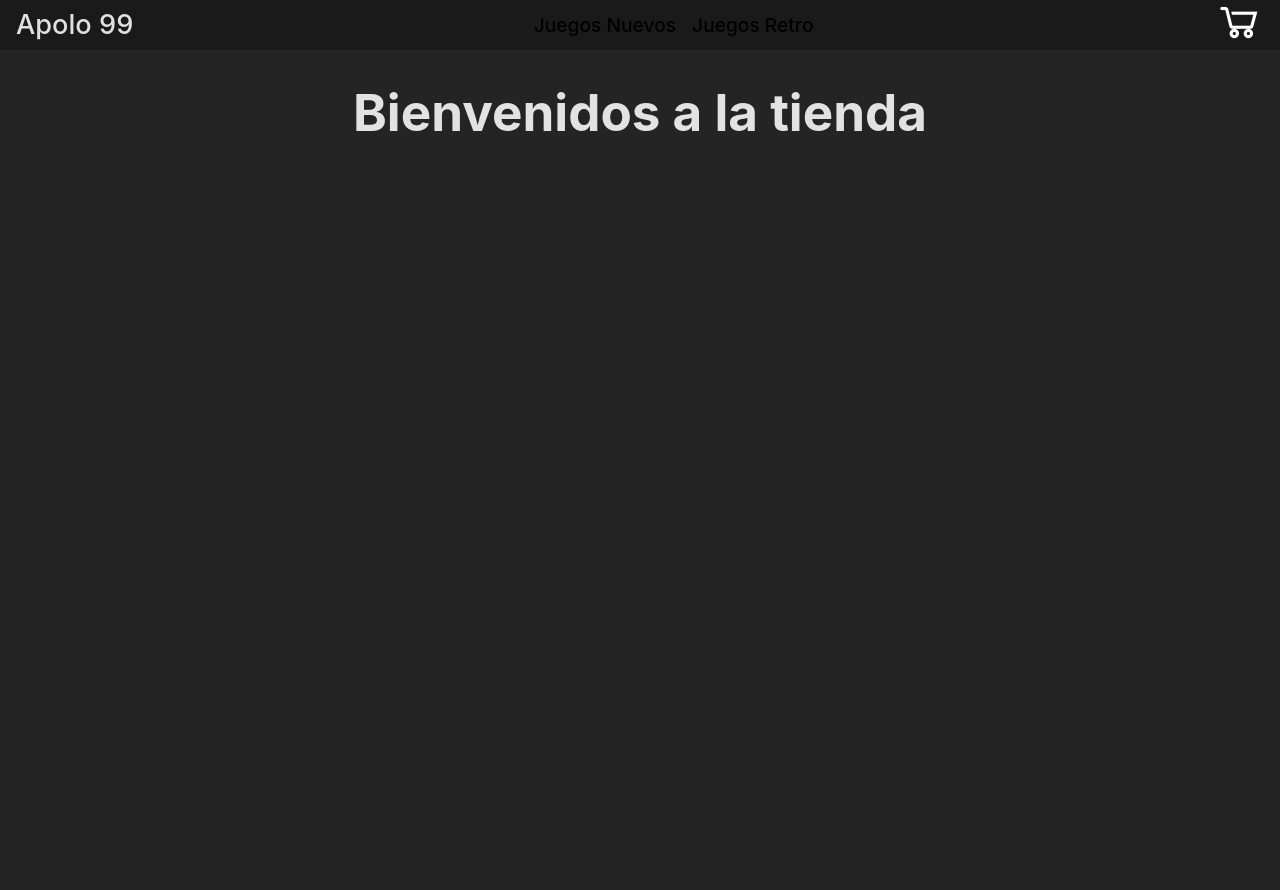
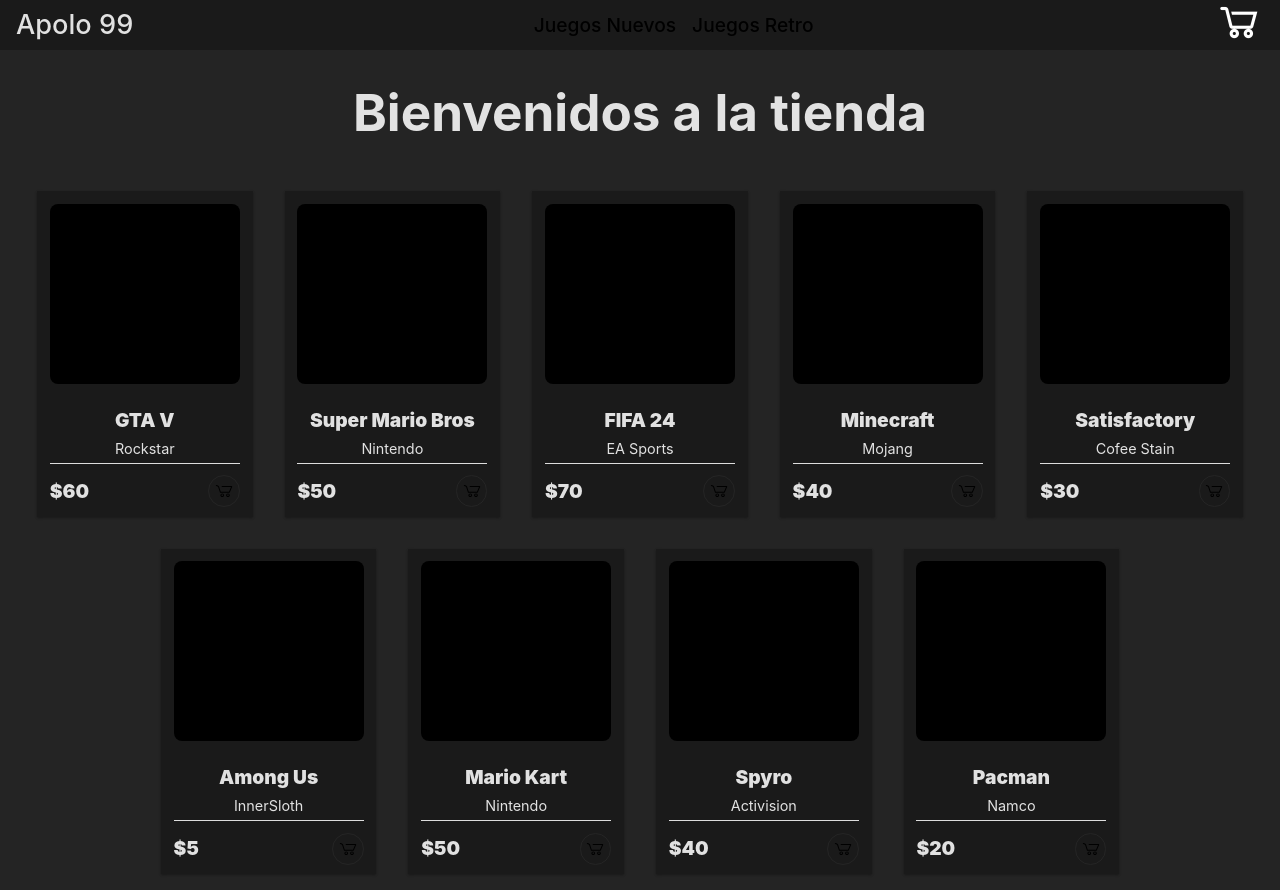
Before and after one commit to Franola/NavegaLasRutas-Ciarallo, a React (Vite) app: page / in a window 1280 px wide. Before the commit the page ends 800 px from the top, so only its background shows below. Built offline with nearby package versions, Linux system fonts and the light colour scheme.

Commit message:
Se agregan las Cards con los productos

```diff
--- a/src/App.jsx
+++ b/src/App.jsx
@@ -1,6 +1,6 @@
 import './App.css'
 import NavBar from './components/NavBar'
-import ItemListContainer from './components/ItemListContainer'
+import ItemListContainer from './components/ItemListContainer/ItemListContainer'
 
 function App() {
   return (
--- a/src/components/ItemListContainer.css
+++ /dev/null
@@ -1,3 +0,0 @@
-.itemListContainer{
-    height: 100%;
-}
--- a/src/components/ItemListContainer.jsx
+++ /dev/null
@@ -1,11 +0,0 @@
-import './ItemListContainer.css'
-
-function ItemListContainer({mensaje}) {
-    return (
-        <div class="itemListContainer">
-            <h1>{mensaje}</h1>
-        </div>
-    )
-}
-
-export default ItemListContainer
--- /dev/null
+++ b/src/components/ItemListContainer/Card.jsx
@@ -0,0 +1,23 @@
+function Card({nombre,precio,desarrollador}){
+  return (
+        <div className="card">
+            <div className="card-img" />
+            <div className="card-info">
+                <p className="text-title">{nombre}</p>
+                <p className="text-body">{desarrollador}</p>
+            </div>
+            <div className="card-footer">
+                <span className="text-title">${precio}</span>
+                <div className="card-button">
+                    <svg className="svg-icon" viewBox="0 0 20 20">
+                        <path d="M17.72,5.011H8.026c-0.271,0-0.49,0.219-0.49,0.489c0,0.271,0.219,0.489,0.49,0.489h8.962l-1.979,4.773H6.763L4.935,5.343C4.926,5.316,4.897,5.309,4.884,5.286c-0.011-0.024,0-0.051-0.017-0.074C4.833,5.166,4.025,4.081,2.33,3.908C2.068,3.883,1.822,4.075,1.795,4.344C1.767,4.612,1.962,4.853,2.231,4.88c1.143,0.118,1.703,0.738,1.808,0.866l1.91,5.661c0.066,0.199,0.252,0.333,0.463,0.333h8.924c0.116,0,0.22-0.053,0.308-0.128c0.027-0.023,0.042-0.048,0.063-0.076c0.026-0.034,0.063-0.058,0.08-0.099l2.384-5.75c0.062-0.151,0.046-0.323-0.045-0.458C18.036,5.092,17.883,5.011,17.72,5.011z" />
+                        <path d="M8.251,12.386c-1.023,0-1.856,0.834-1.856,1.856s0.833,1.853,1.856,1.853c1.021,0,1.853-0.83,1.853-1.853S9.273,12.386,8.251,12.386z M8.251,15.116c-0.484,0-0.877-0.393-0.877-0.874c0-0.484,0.394-0.878,0.877-0.878c0.482,0,0.875,0.394,0.875,0.878C9.126,14.724,8.733,15.116,8.251,15.116z" />
+                        <path d="M13.972,12.386c-1.022,0-1.855,0.834-1.855,1.856s0.833,1.853,1.855,1.853s1.854-0.83,1.854-1.853S14.994,12.386,13.972,12.386z M13.972,15.116c-0.484,0-0.878-0.393-0.878-0.874c0-0.484,0.394-0.878,0.878-0.878c0.482,0,0.875,0.394,0.875,0.878C14.847,14.724,14.454,15.116,13.972,15.116z" />
+                    </svg>
+                </div>
+            </div>
+        </div>
+  );
+}
+
+export default Card;
--- /dev/null
+++ b/src/components/ItemListContainer/ItemList.jsx
@@ -0,0 +1,19 @@
+import './styles.css'
+import Card from "./Card"
+
+function ItemList({items}) {
+    return (
+        <div className='itemList'>
+            {items.map((item) => (
+                <Card
+                    key={item.id}
+                    nombre={item.nombre}
+                    precio={item.precio}
+                    desarrollador={item.desarrollador}
+                />
+            ))}
+        </div>
+      )
+}
+
+export default ItemList
--- /dev/null
+++ b/src/components/ItemListContainer/ItemListContainer.jsx
@@ -0,0 +1,29 @@
+import './styles.css'
+import ItemList from './ItemList'
+import { productos } from "../../data/productos";
+import { useEffect,useState } from "react";
+
+function ItemListContainer({mensaje}) {
+    const [items,setItems]=useState([]);
+
+    useEffect(() => {
+      const fetchProductos = new Promise((resolve) => {
+        setTimeout(() => {
+            resolve(productos)
+        },2000)
+      })
+
+      fetchProductos.then((data) => {
+        setItems(data)
+      })
+    },[])
+
+    return (
+        <div className="itemListContainer">
+            <h1>{mensaje}</h1>
+            <ItemList items={items}/>
+        </div>
+    )
+}
+
+export default ItemListContainer
--- /dev/null
+++ b/src/components/ItemListContainer/styles.css
@@ -0,0 +1,85 @@
+.itemListContainer{
+    height: 100%;
+}
+.itemList{
+    display: flex;
+    justify-content: center;
+    flex-wrap: wrap;
+    margin-top: 2em;
+}
+
+
+.card {
+    width: 190px;
+    height: 300px;
+    padding: .8em;
+    background: #1a1a1a;
+    position: relative;
+    overflow: visible;
+    box-shadow: 0 1px 3px rgba(0,0,0,0.12), 0 1px 2px rgba(0,0,0,0.24);
+    margin: 1rem;
+}
+
+.card-img {
+    background-color: black;
+    height: 60%;
+    width: 100%;
+    border-radius: .5rem;
+    transition: .3s ease;
+}
+
+.card-info {
+    padding-top: 10%;
+}
+
+svg {
+    width: 20px;
+    height: 20px;
+}
+
+.card-footer {
+    width: 100%;
+    display: flex;
+    justify-content: space-between;
+    align-items: center;
+    padding-top: 10px;
+    border-top: 1px solid #ddd;
+}
+
+/*Text*/
+.text-title {
+    font-weight: 900;
+    font-size: 1.2em;
+    line-height: 1.5;
+    margin-top: 0.2rem;
+    margin-bottom: 0.2rem;
+}
+
+.text-body {
+    font-size: .9em;
+    /* padding-bottom: 10px; */
+    margin-top: 0.2rem;
+    margin-bottom: 0.2rem;
+}
+
+/*Button*/
+.card-button {
+    border: 1px solid #252525;
+    display: flex;
+    padding: .3em;
+    cursor: pointer;
+    border-radius: 50px;
+    transition: .3s ease-in-out;
+}
+
+/*Hover*/
+.card-img:hover {
+    transform: translateY(-25%);
+    /* box-shadow: rgba(226, 196, 63, 0.25) 0px 13px 47px -5px, rgba(180, 71, 71, 0.3) 0px 8px 16px -8px; */
+    box-shadow: rgba(219, 52, 252, 0.25) 0px 13px 47px -5px, rgba(219, 52, 252, 0.25) 0px 8px 16px -8px;
+}
+
+.card-button:hover {
+    border: 1px solid #971bc8;
+    background-color: #971bc8;
+}
--- /dev/null
+++ b/src/data/productos.js
@@ -0,0 +1,11 @@
+export const productos = [
+    { id: 1, nombre: "GTA V", precio: 60, desarrollador: "Rockstar", categoria: "Juego nuevo" },
+    { id: 2, nombre: "Super Mario Bros", precio: 50, desarrollador: "Nintendo", categoria: "Juego retro" },
+    { id: 3, nombre: "FIFA 24", precio: 70, desarrollador: "EA Sports", categoria: "Juego nuevo" },
+    { id: 4, nombre: "Minecraft", precio: 40, desarrollador: "Mojang", categoria: "Juego nuevo" },
+    { id: 5, nombre: "Satisfactory", precio: 30, desarrollador: "Cofee Stain", categoria: "Juego nuevo" },
+    { id: 6, nombre: "Among Us", precio: 5, desarrollador: "InnerSloth", categoria: "Juego nuevo" },
+    { id: 7, nombre: "Mario Kart", precio: 50, desarrollador: "Nintendo", categoria: "Juego retro" },
+    { id: 8, nombre: "Spyro", precio: 40, desarrollador: "Activision", categoria: "Juego retro" },
+    { id: 9, nombre: "Pacman", precio: 20, desarrollador: "Namco", categoria: "Juego retro" }
+  ];
```
